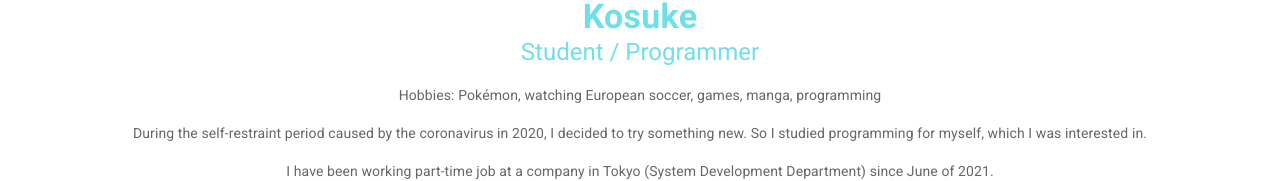
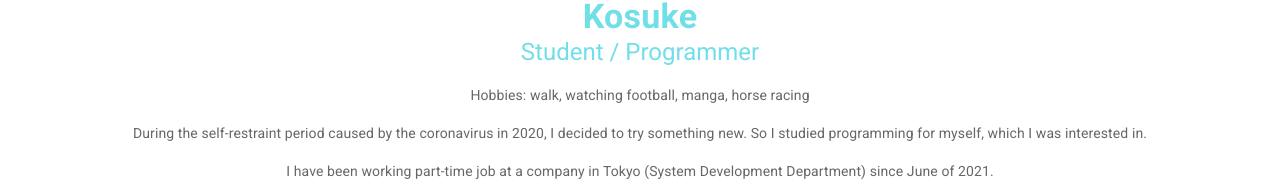
Before and after one commit to Cynthiadayo0309/portfolio, a Vue app: page /en/about in a window 1280 px wide. Shown: the part 402-583 px from the top of the page. Built offline with nearby package versions, Linux system fonts and the light colour scheme.

Commit message:
少し修正

```diff
--- a/src/views/About.vue
+++ b/src/views/About.vue
@@ -29,15 +29,15 @@
                     <template v-if="$route.params.lang == 'en'">Kosuke</template>
                   </span>
                   <div>
-                    <template v-if="$route.params.lang == 'ja'">大学生 / プログラマー</template>
+                    <template v-if="$route.params.lang == 'ja'">ITエンジニア</template>
                     <template v-if="$route.params.lang == 'en'">Student / Programmer</template>
                   </div>
                 </div>
               </v-card-title>
               <v-card-text>
                 <p class="text-center">
-                  <template v-if="$route.params.lang == 'ja'">趣味：ポケモン・欧州サッカー・ゲーム・漫画・プログラミング</template>
-                  <template v-if="$route.params.lang == 'en'">Hobbies: Pokémon, watching European soccer, games, manga, programming</template>
+                  <template v-if="$route.params.lang == 'ja'">趣味：散歩・サッカー観戦・漫画・競馬</template>
+                  <template v-if="$route.params.lang == 'en'">Hobbies: walk, watching football, manga, horse racing</template>
                 </p>
                 <p class="text-center">
                   <template v-if="$route.params.lang == 'ja'">2020年の新型コロナウイルスによる自粛期間中、新しいことに挑戦しようと思った。そこで、興味があったプログラミングを独学で学んだ。</template>
```
